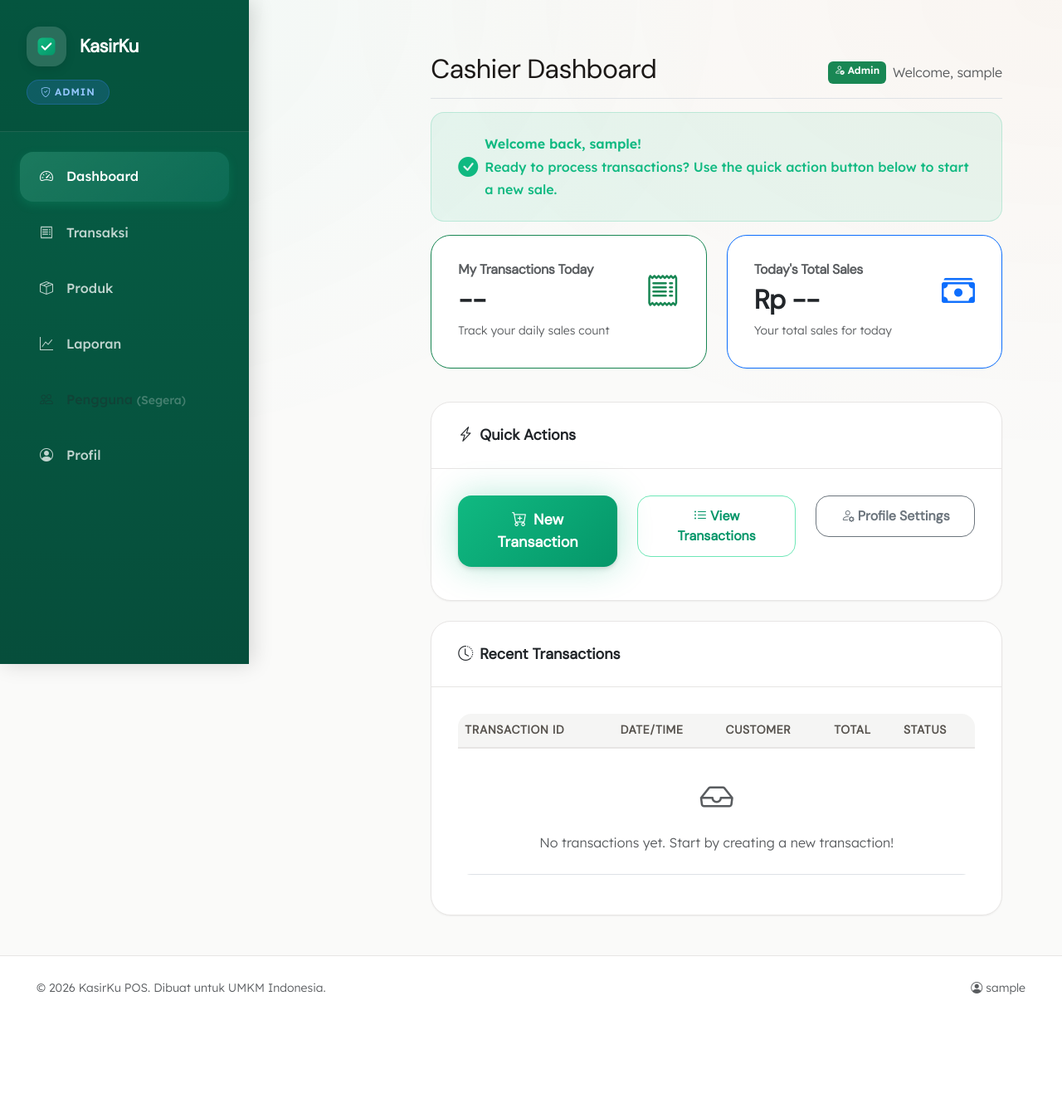
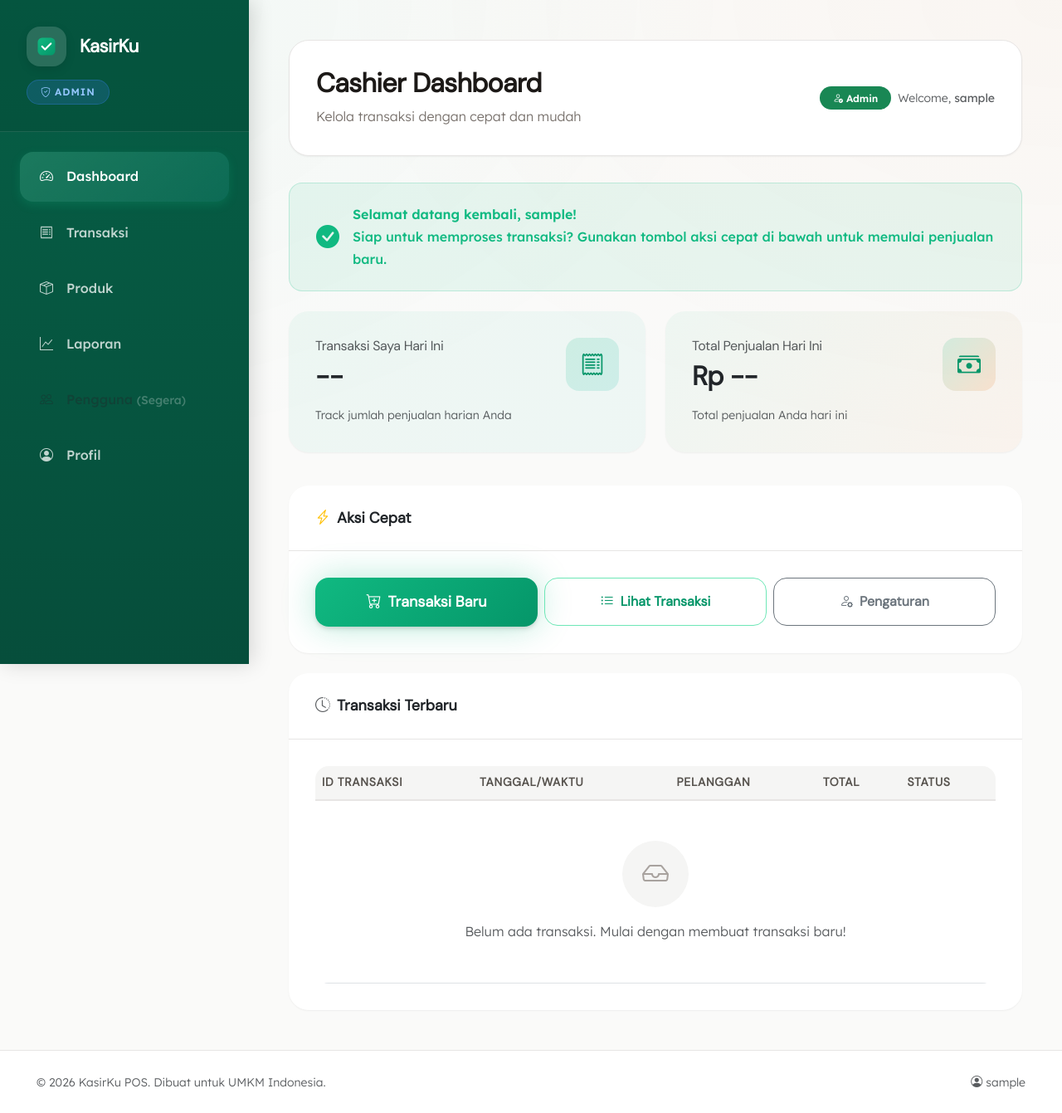
Before and after one commit to Atarvano/isengiseng, a PHP site: page /dashboard/cashier/index.php in a window 1280 px wide. Shown: the whole page at 83% size. Before the commit the page ends 1198 px from the top, so only its background shows below. Run offline with PHP 8.4, Linux system fonts and the light colour scheme; the visitor is signed in with stand-in values (Sample User, id 1).

Commit message:
feat(ui-redesign): redesign cashier dashboard with transaction focus
- Enhanced page header with green badge
- Success-themed welcome alert
- Stats widgets with gradient backgrounds
- Icon boxes with emerald gradients
- Quick actions with prominent CTA button
- Recent transactions table with empty state
- Empty state with icon and centered layout
- Indonesian language throughout
- Consistent card styling and shadows

```diff
--- a/dashboard/cashier/index.php
+++ b/dashboard/cashier/index.php
@@ -11,7 +11,7 @@
 // Require authentication (any logged-in user can access)
 require_once __DIR__ . '/../../includes/auth_check.php';
 
-// Include header (includes auth_check.php)
+// Include header
 require_once __DIR__ . '/../../includes/header.php';
 
 // Get user info from session
@@ -19,33 +19,30 @@ $role = $_SESSION['user_role'] ?? 'cashier';
 $username = $_SESSION['username'] ?? 'User';
 ?>
 
-<!-- Main content area -->
-<div class="container-fluid">
-    <div class="row">
-        <!-- Sidebar -->
-        <?php require_once __DIR__ . '/../../includes/sidebar.php'; ?>
-
-        <!-- Main Content -->
-        <main class="col-md-9 ms-sm-auto col-lg-10 px-md-4">
 <!-- Page Header -->
-            <div class="d-flex justify-content-between flex-wrap flex-md-nowrap align-items-center pt-3 pb-2 mb-3 border-bottom">
-                <h1 class="h2">Cashier Dashboard</h1>
-                <div class="btn-toolbar mb-2 mb-md-0">
-                    <span class="badge bg-success me-2">
+<div class="dashboard-header">
+    <div class="d-flex justify-content-between align-items-center flex-wrap">
+        <div>
+            <h1 class="dashboard-title">Cashier Dashboard</h1>
+            <p class="dashboard-subtitle mb-0">Kelola transaksi dengan cepat dan mudah</p>
+        </div>
+        <div class="d-flex align-items-center gap-2 mt-3 mt-md-0">
+            <span class="badge bg-success px-3 py-2 rounded-pill">
                 <i class="bi bi-person-check me-1"></i><?php echo ucfirst($role); ?>
             </span>
             <span class="text-muted">
-                        Welcome, <?php echo htmlspecialchars($username); ?>
+                <small>Welcome, <strong><?php echo htmlspecialchars($username); ?></strong></small>
             </span>
         </div>
     </div>
+</div>
 
-            <!-- Welcome Section -->
-            <div class="alert alert-success d-flex align-items-center" role="alert">
-                <i class="bi bi-check-circle-fill me-2 fs-4"></i>
+<!-- Welcome Alert -->
+<div class="alert alert-success d-flex align-items-center mb-4" role="alert">
+    <i class="bi bi-check-circle-fill me-3 fs-3"></i>
     <div>
-                    <strong>Welcome back, <?php echo htmlspecialchars($username); ?>!</strong>
-                    <p class="mb-0">Ready to process transactions? Use the quick action button below to start a new sale.</p>
+        <strong>Selamat datang kembali, <?php echo htmlspecialchars($username); ?>!</strong>
+        <p class="mb-0">Siap untuk memproses transaksi? Gunakan tombol aksi cepat di bawah untuk memulai penjualan baru.</p>
     </div>
 </div>
 
@@ -53,91 +50,91 @@ $username = $_SESSION['username'] ?? 'User';
 <div class="row mb-4">
     <!-- My Transactions Today -->
     <div class="col-md-6 mb-3">
-                    <div class="card border-success h-100">
+        <div class="card border-0 h-100" style="background: linear-gradient(135deg, rgba(16, 185, 129, 0.05) 0%, rgba(20, 184, 166, 0.05) 100%); border: 1px solid rgba(16, 185, 129, 0.2);">
             <div class="card-body">
-                            <div class="d-flex justify-content-between align-items-center">
+                <div class="d-flex justify-content-between align-items-start">
                     <div>
-                                    <h6 class="card-subtitle mb-2 text-muted">My Transactions Today</h6>
-                                    <h2 class="card-title mb-0">--</h2>
+                        <h6 class="text-muted mb-2 fw-normal">Transaksi Saya Hari Ini</h6>
+                        <h2 class="mb-0 fw-bold" style="font-family: var(--font-display);">--</h2>
                     </div>
-                                <i class="bi bi-receipt fs-1 text-success"></i>
+                    <div class="icon-box" style="width: 64px; height: 64px; background: linear-gradient(135deg, rgba(16, 185, 129, 0.15) 0%, rgba(20, 184, 166, 0.15) 100%); border-radius: 16px; display: flex; align-items: center; justify-content: center;">
+                        <i class="bi bi-receipt fs-3" style="color: var(--emerald-600);"></i>
                     </div>
-                            <small class="text-muted">Track your daily sales count</small>
+                </div>
+                <small class="text-muted mt-3 d-block">Track jumlah penjualan harian Anda</small>
             </div>
         </div>
     </div>
 
     <!-- Today's Total -->
     <div class="col-md-6 mb-3">
-                    <div class="card border-primary h-100">
+        <div class="card border-0 h-100" style="background: linear-gradient(135deg, rgba(16, 185, 129, 0.05) 0%, rgba(249, 115, 22, 0.05) 100%); border: 1px solid rgba(16, 185, 129, 0.2);">
             <div class="card-body">
-                            <div class="d-flex justify-content-between align-items-center">
+                <div class="d-flex justify-content-between align-items-start">
                     <div>
-                                    <h6 class="card-subtitle mb-2 text-muted">Today's Total Sales</h6>
-                                    <h2 class="card-title mb-0">Rp --</h2>
+                        <h6 class="text-muted mb-2 fw-normal">Total Penjualan Hari Ini</h6>
+                        <h2 class="mb-0 fw-bold" style="font-family: var(--font-display);">Rp --</h2>
                     </div>
-                                <i class="bi bi-cash-stack fs-1 text-primary"></i>
+                    <div class="icon-box" style="width: 64px; height: 64px; background: linear-gradient(135deg, rgba(16, 185, 129, 0.15) 0%, rgba(249, 115, 22, 0.15) 100%); border-radius: 16px; display: flex; align-items: center; justify-content: center;">
+                        <i class="bi bi-cash-stack fs-3" style="color: var(--emerald-600);"></i>
                     </div>
-                            <small class="text-muted">Your total sales for today</small>
+                </div>
+                <small class="text-muted mt-3 d-block">Total penjualan Anda hari ini</small>
             </div>
         </div>
     </div>
 </div>
 
 <!-- Quick Actions -->
-            <div class="row">
-                <div class="col-12">
-                    <div class="card">
+<div class="card border-0 mb-4" style="box-shadow: var(--shadow-sm);">
     <div class="card-header">
-                            <i class="bi bi-lightning-charge me-2"></i>Quick Actions
+        <i class="bi bi-lightning-charge me-2 text-warning"></i>Aksi Cepat
     </div>
     <div class="card-body">
-                            <div class="row">
-                                <div class="col-md-4 mb-2">
-                                    <a href="/transactions/new.php" class="btn btn-success w-100 btn-lg">
-                                        <i class="bi bi-cart-plus me-2"></i>New Transaction
+        <div class="row g-2">
+            <div class="col-md-4">
+                <a href="/transactions/new.php" class="btn btn-success w-100 py-3 btn-lg">
+                    <i class="bi bi-cart-plus me-2"></i>Transaksi Baru
                 </a>
             </div>
-                                <div class="col-md-4 mb-2">
-                                    <a href="/transactions/index.php" class="btn btn-outline-primary w-100">
-                                        <i class="bi bi-list-ul me-1"></i>View Transactions
+            <div class="col-md-4">
+                <a href="/transactions/index.php" class="btn btn-outline-primary w-100 py-3">
+                    <i class="bi bi-list-ul me-2"></i>Lihat Transaksi
                 </a>
             </div>
-                                <div class="col-md-4 mb-2">
-                                    <a href="/profile/index.php" class="btn btn-outline-secondary w-100">
-                                        <i class="bi bi-person-gear me-1"></i>Profile Settings
+            <div class="col-md-4">
+                <a href="/profile/index.php" class="btn btn-outline-secondary w-100 py-3">
+                    <i class="bi bi-person-gear me-2"></i>Pengaturan
                 </a>
-                                </div>
-                            </div>
             </div>
         </div>
     </div>
 </div>
 
 <!-- Recent Transactions Placeholder -->
-            <div class="row mt-4">
-                <div class="col-12">
-                    <div class="card">
+<div class="card border-0" style="box-shadow: var(--shadow-sm);">
     <div class="card-header">
-                            <i class="bi bi-clock-history me-2"></i>Recent Transactions
+        <i class="bi bi-clock-history me-2 text-muted"></i>Transaksi Terbaru
     </div>
     <div class="card-body">
         <div class="table-responsive">
-                                <table class="table table-hover">
+            <table class="table table-hover mb-0">
                 <thead>
                     <tr>
-                                            <th>Transaction ID</th>
-                                            <th>Date/Time</th>
-                                            <th>Customer</th>
+                        <th>ID Transaksi</th>
+                        <th>Tanggal/Waktu</th>
+                        <th>Pelanggan</th>
                         <th>Total</th>
                         <th>Status</th>
                     </tr>
                 </thead>
                 <tbody>
                     <tr>
-                                            <td colspan="5" class="text-center text-muted py-4">
-                                                <i class="bi bi-inbox fs-1 d-block mb-2"></i>
-                                                No transactions yet. Start by creating a new transaction!
+                        <td colspan="5" class="text-center text-muted py-5">
+                            <div style="width: 80px; height: 80px; margin: 0 auto 1rem; background: var(--stone-100); border-radius: 50%; display: flex; align-items: center; justify-content: center;">
+                                <i class="bi bi-inbox fs-2" style="color: var(--stone-400);"></i>
+                            </div>
+                            <p class="mb-0">Belum ada transaksi. Mulai dengan membuat transaksi baru!</p>
                         </td>
                     </tr>
                 </tbody>
@@ -145,11 +142,6 @@ $username = $_SESSION['username'] ?? 'User';
         </div>
     </div>
 </div>
-                </div>
-            </div>
-        </main>
-    </div>
-</div>
 
 <?php
 // Include footer
```
Lines whose indentation alone changed are shown as unchanged.
